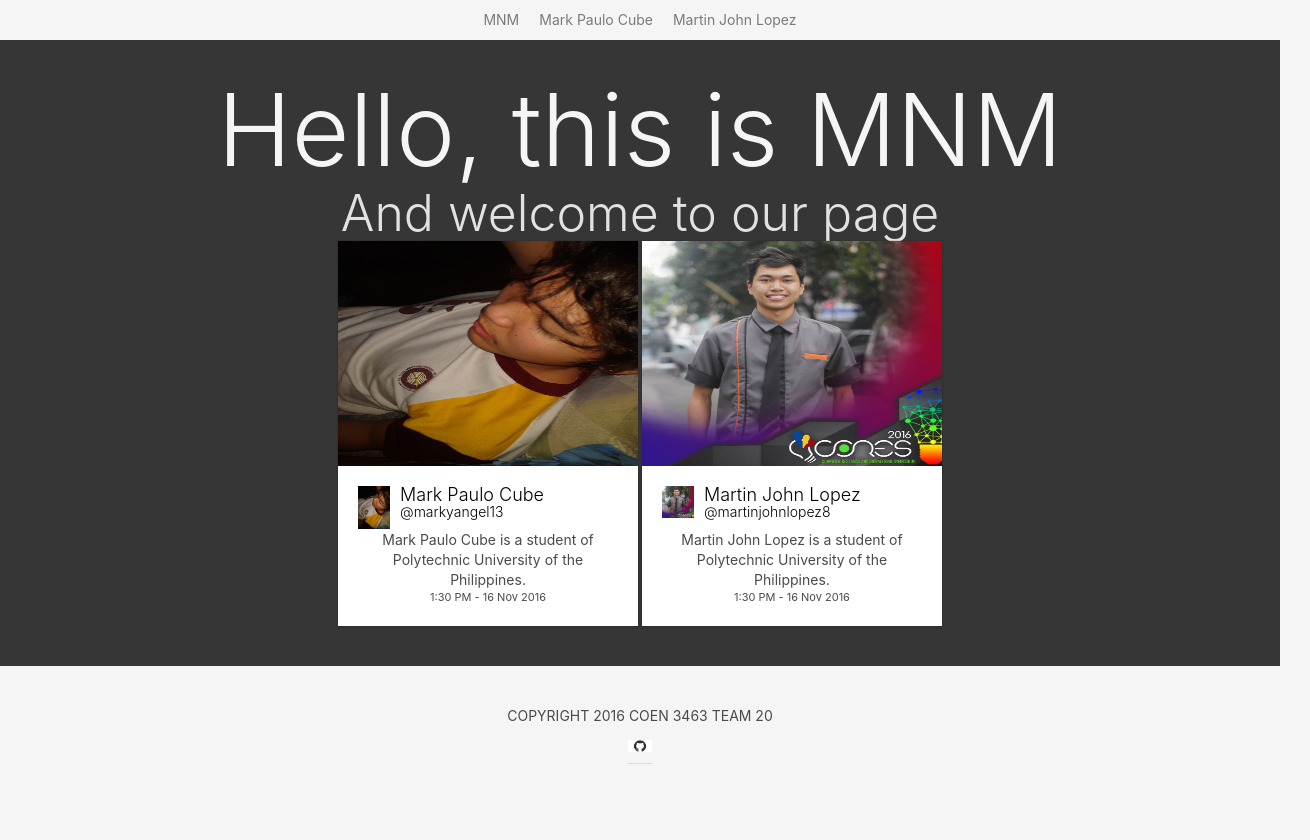
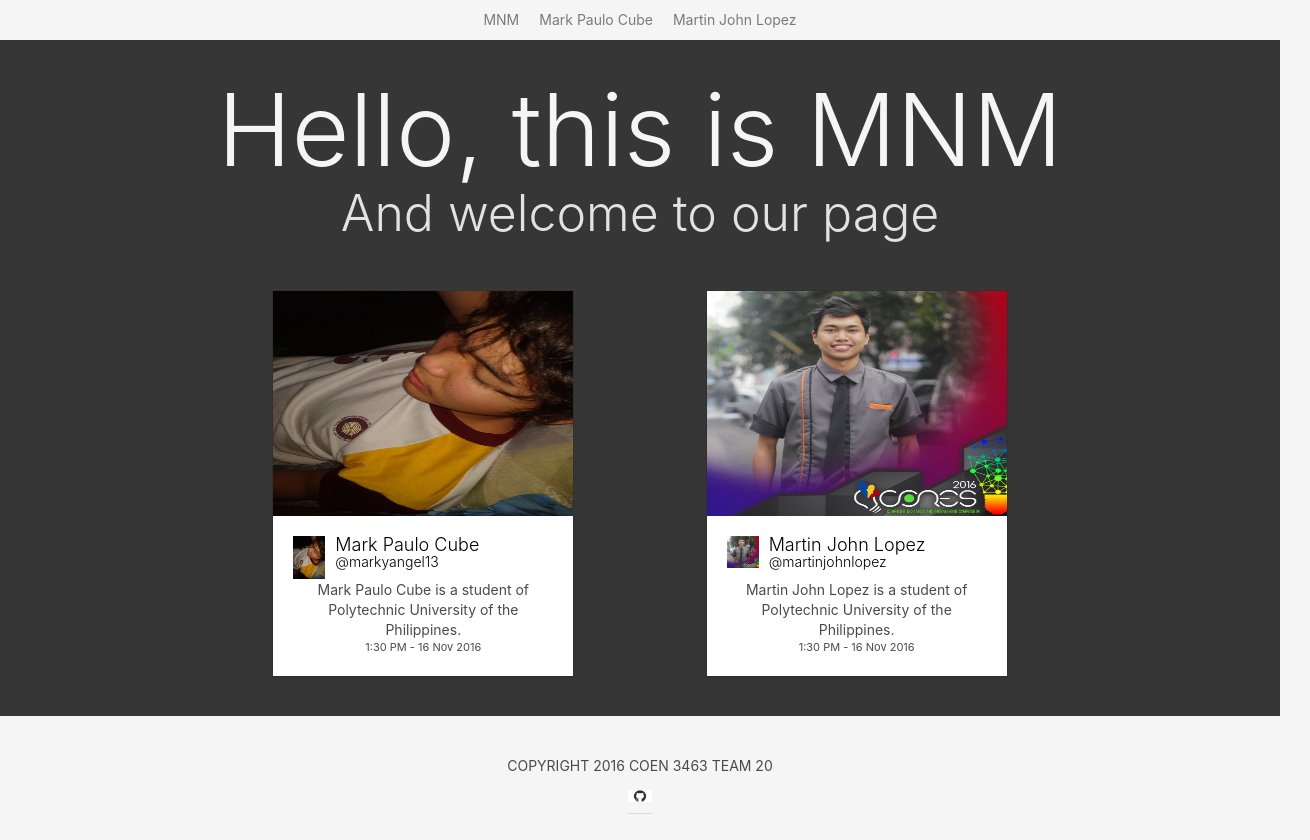
Before and after one commit to martinjohnlopez8/COEN3463_m1t20, a website: page public/index.html in a window 1280 px wide. Shown: the whole page, 1310 px wide, since content can reach past the window. Drawn offline with Linux system fonts and the light colour scheme.

Commit message:
third commit

```diff
--- a/public/css/style.css
+++ b/public/css/style.css
@@ -5,6 +5,10 @@ body{
 header{
 
 }
+
+.hero-padding{
+	margin-bottom: 50px;
+ }
 
 .home-bigname{
 	font-size: 100px;
--- a/public/index.html
+++ b/public/index.html
@@ -20,15 +20,16 @@
 		</nav>
 		<section class="hero is-dark">
 			<div class="hero-body has-text-centered">
-				<div class="container">
+				<div class="container  hero-padding">
 					<h1 class="title home-bigname">Hello, this is MNM</h1>
 					<h2 class="subtitle home-subtitle">And welcome to our page</h2>
 				</div>
-				<a href="cube.html">
+				<div class="columns">
+					<div class="column is-4 is-offset-2">
 						<div class="card home-card">
 							<div class="card-image">
 								<figure class="image is-4by3">
-							<img src="./image/mark.jpg" alt="">
+									<a href="cube.html"><img src="./image/mark.jpg" alt=""></a>
 								</figure>
 							</div>
 							<div class="card-content">
@@ -50,12 +51,12 @@
 								</div>
 							</div>
 						</div>
-				</a>
-				<a href="martin.html">
+					</div>
+					<div class="column is-4">
 						<div class="card home-card">
 							<div class="card-image">
 								<figure class="image is-4by3">
-							<img src="./images/martin.jpg" alt="">
+									<a href="cube.html"><img src="./images/martin.jpg" alt=""></a>
 								</figure>
 							</div>
 							<div class="card-content">
@@ -67,7 +68,7 @@
 									</div>
 									<div class="media-content">
 										<p class="title is-5 twitter-card">Martin John Lopez</p>
-									<p class="subtitle is-6 twitter-card">@martinjohnlopez8</p>
+										<p class="subtitle is-6 twitter-card">@martinjohnlopez</p>
 									</div>
 								</div>
 								<div class="content">
@@ -77,8 +78,9 @@
 								</div>
 							</div>
 						</div>
-				</a>
-
+					</div>
+					<div class="column is-offset-2">
+					</div>
 				</div>
 			</div>
 		</section>
```
Lines whose indentation alone changed are shown as unchanged.
